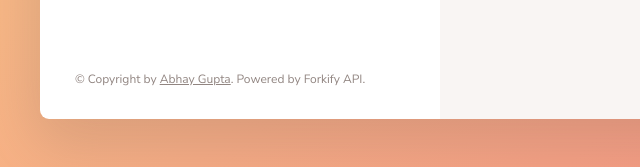
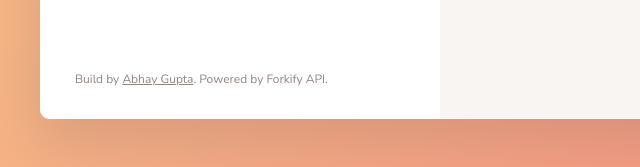
Before and after one commit to abhay249/Food-Recipe-App, a website built with Parcel: page index.html in a window 1280 px wide. Shown: the part 1102-1269 px from the top of the page, 0-640 px from the left. Built offline with nearby package versions, Linux system fonts and the light colour scheme.

Commit message:
modified commit

```diff
--- a/index.html
+++ b/index.html
@@ -165,7 +165,7 @@
         </div>
 
         <p class="copyright">
-          &copy; Copyright by
+          Build by
           <a
             class="linkedin-link"
             target="_blank"
```
